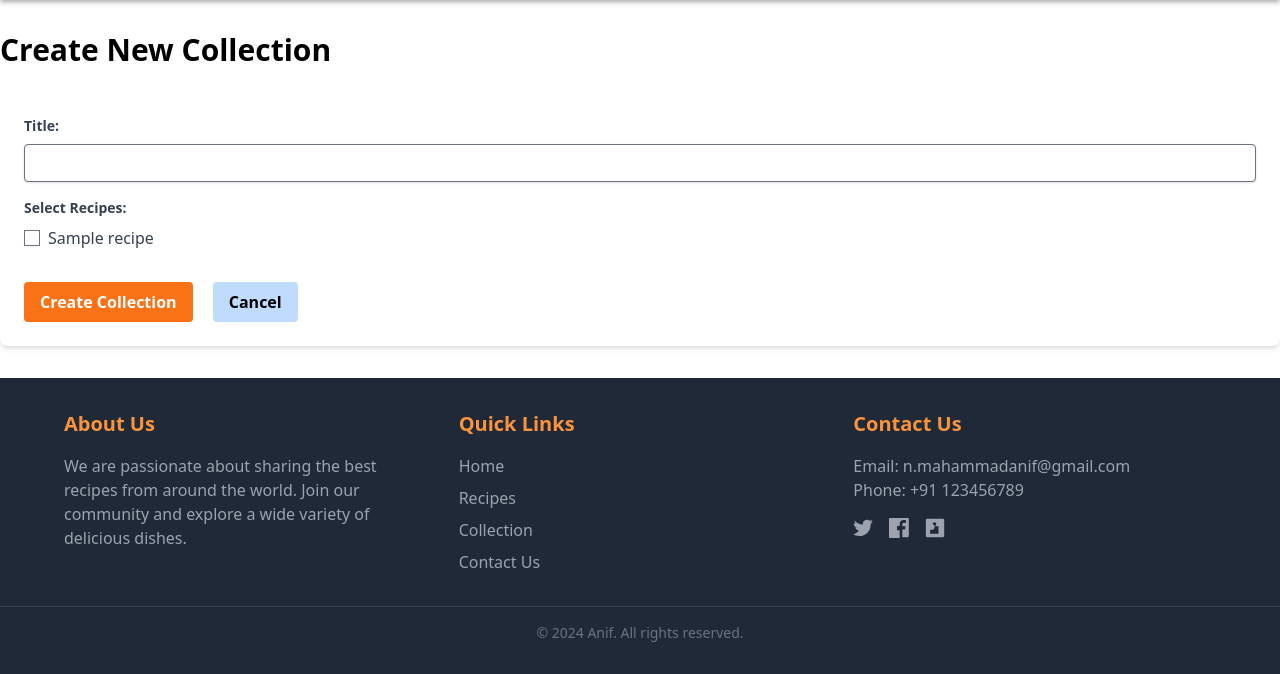
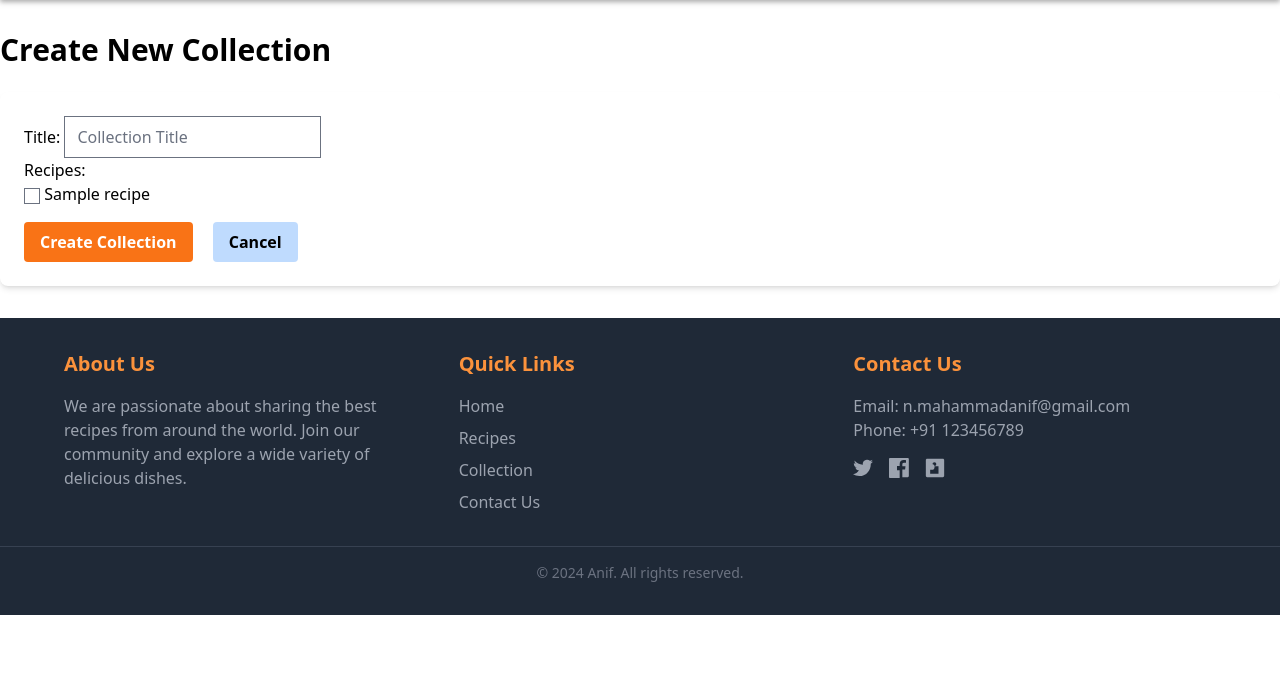
Before and after one commit to Anif7/Recipe_App, a Django app: page /collection/create/ in a window 1280 px wide. Shown: the part 76-750 px from the top of the page. Run offline with Django 5.2, Linux system fonts and the light colour scheme; tables that the repository leaves empty hold one stand-in row (values such as "Sample post"); some libraries are stand-ins or nearby versions.

Commit message:
refactoring form with widget-tweaks

```diff
--- a/recipe/settings.py
+++ b/recipe/settings.py
@@ -39,6 +39,7 @@ INSTALLED_APPS = [
     'django.contrib.messages',
     'django.contrib.staticfiles',
     'recipes.apps.RecipesConfig',
+    'widget_tweaks',
 ]
 
 MIDDLEWARE = [
--- a/recipes/forms.py
+++ b/recipes/forms.py
@@ -3,7 +3,15 @@ from .models import Recipe,Collection
 
 
 class CollectionCreateForm(forms.ModelForm):
-    recipes = forms.ModelMultipleChoiceField(queryset=Recipe.objects.all(), required=False)
+    recipes = forms.ModelMultipleChoiceField(
+        queryset=Recipe.objects.all(),
+        widget=forms.CheckboxSelectMultiple,
+        required=False
+    )
+    title=forms.CharField(
+        widget=forms.TextInput(attrs={'placeholder': 'Collection Title'}),
+        required=True
+    )
 
     class Meta:
         model = Collection
--- a/recipes/templates/collection/collection_form.html
+++ b/recipes/templates/collection/collection_form.html
@@ -1,26 +1,17 @@
 {% extends 'base.html' %}
 {% block content %}
 <div class="container mx-auto py-8">
-    <h1 class="text-3xl font-bold mb-6">{% if collection %}Edit Collection{% else %}Create New Collection{% endif %}
+    <h1 class="text-3xl font-bold mb-6">
+        {% if collection %}Edit Collection{% else %}Create New Collection{% endif %}
     </h1>
-    <form method="post" class="bg-white rounded-lg shadow-md p-6">
+
+    <form method="post" class="bg-white rounded-lg shadow-md p-6" novalidate>
         {% csrf_token %}
-        <div class="mb-4">
-            <label for="id_title" class="block text-gray-700 text-sm font-bold mb-2">Title:</label>
-            <input type="text" name="title" id="id_title" value="{{ collection.title|default:'' }}"
-                class="shadow appearance-none border rounded w-full py-2 px-3 text-gray-700 leading-tight focus:outline-none focus:shadow-outline"
-                required>
-        </div>
-        <div class="mb-4">
-            <p class="block text-gray-700 text-sm font-bold mb-2">Select Recipes:</p>
-            {% for recipe in form.recipes.field.queryset %}
-            <div class="flex items-center mb-2">
-                <input type="checkbox" name="recipes" id="recipe_{{ recipe.id }}" value="{{ recipe.id }}" class="mr-2"
-                    {% if recipe in collection.recipes.all %} checked {% endif %}>
-                <label for="recipe_{{ recipe.id }}" class="text-gray-700">{{ recipe.title }}</label>
-            </div>
-            {% endfor %}
-        </div>
+
+        <!-- Include the reusable form template -->
+        {% include 'includes/_forms.html' %}
+
+        <!-- Submit and Cancel Buttons -->
         <button type="submit" class="bg-orange-500 hover:bg-orange-600 text-white font-bold py-2 px-4 rounded">
             {% if collection %}Update Collection{% else %}Create Collection{% endif %}
         </button>
--- /dev/null
+++ b/recipes/templates/includes/_forms.html
@@ -0,0 +1,28 @@
+{% load widget_tweaks %}
+
+{% for field in form %}
+  <div class="form-group">
+    {{ field.label_tag }}
+
+    {% if form.is_bound %}
+      {% if field.errors %}
+        {% render_field field class="form-control is-invalid" %}
+        {% for error in field.errors %}
+          <div class="invalid-feedback">
+            {{ error }}
+          </div>
+        {% endfor %}
+      {% else %}
+        {% render_field field class="form-control is-valid" %}
+      {% endif %}
+    {% else %}
+      {% render_field field class="form-control" %}
+    {% endif %}
+
+    {% if field.help_text %}
+      <small class="form-text text-muted">
+        {{ field.help_text }}
+      </small>
+    {% endif %}
+  </div>
+{% endfor %}
```
